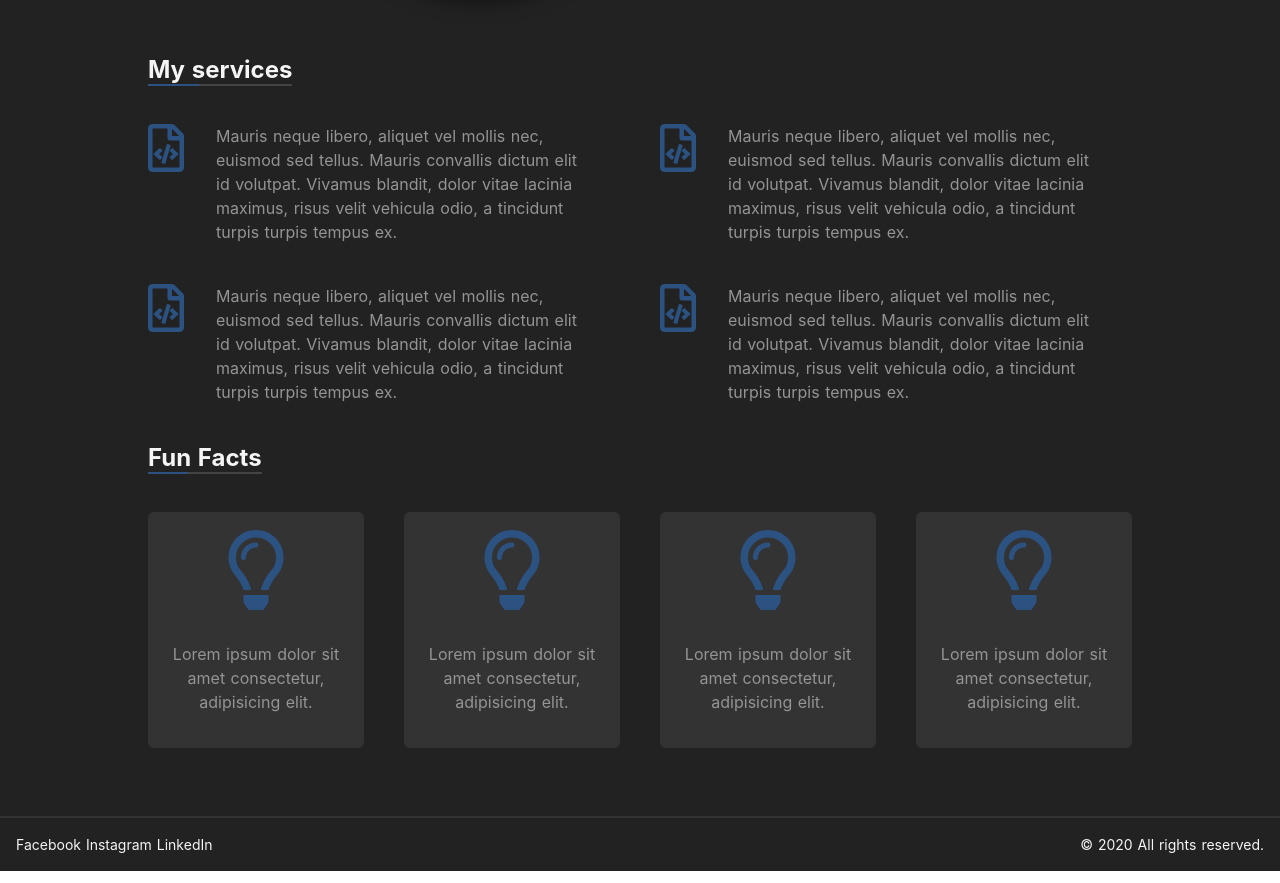
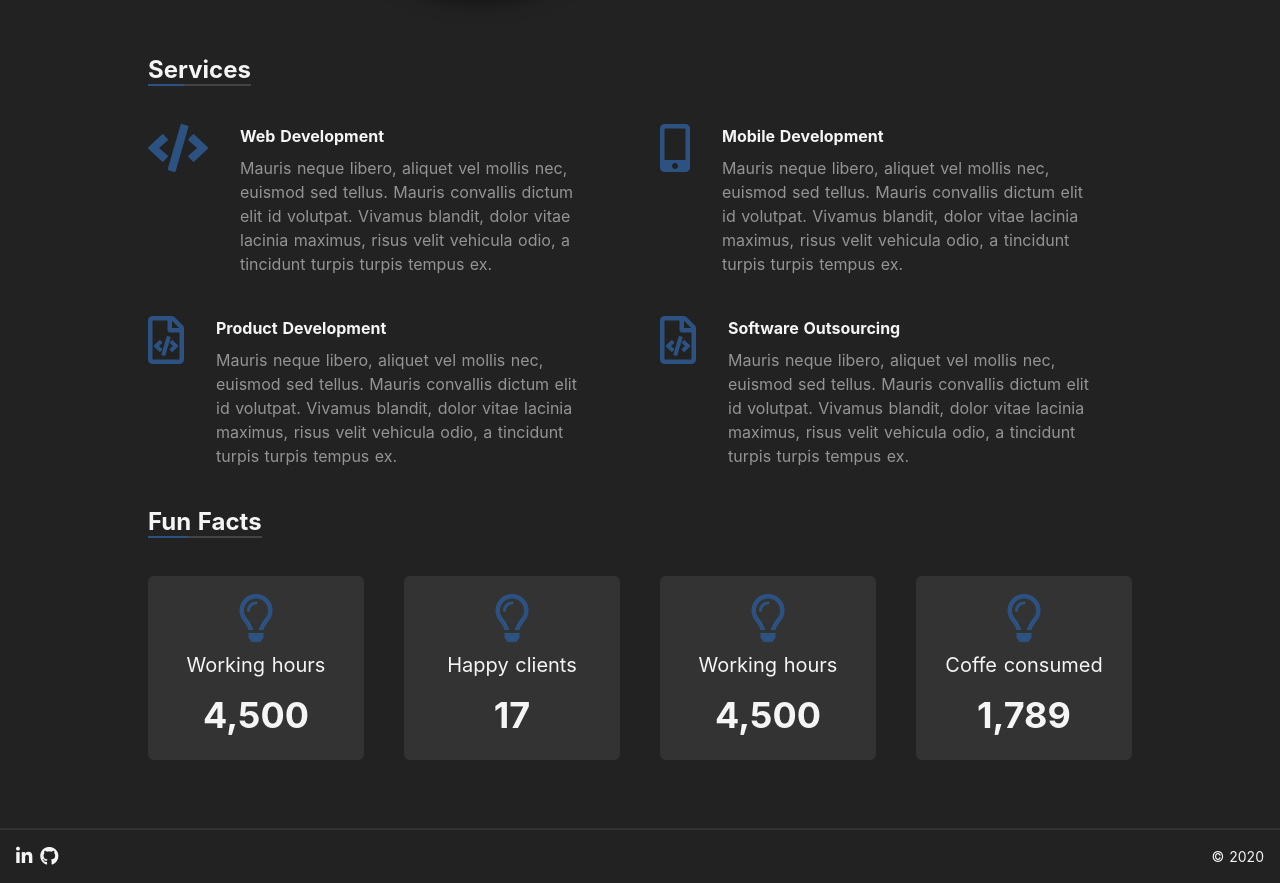
Before and after one commit to JuanNitram/personal-blog, a Nuxt app: page / in a window 1280 px wide. Shown: the part 500-1383 px from the top of the page. Built offline with nearby package versions, Linux system fonts and the light colour scheme.

Commit message:
Add social links

```diff
--- a/components/layout/Footer.vue
+++ b/components/layout/Footer.vue
@@ -2,10 +2,15 @@
     <footer class='w-full text-center border-t-2 border-gray-800 p-4 pin-b'>
         <div class="flex justify-between text-gray-100 text-sm">
           <div class="">
-            Facebook Instagram LinkedIn
+            <a href="https://uy.linkedin.com/in/juan-vargas-807b72142" target="blank">
+              <i class="fab fa-linkedin-in fa-lg mr-2"></i>
+            </a>
+            <a href="https://github.com/JuanNitram" target="blank">
+              <i class="fab fa-github fa-lg"></i>
+            </a>
           </div>
           <div class="">
-            © 2020 All rights reserved.
+            © 2020
           </div>
         </div>
     </footer>
--- a/components/pages/home/Facts.vue
+++ b/components/pages/home/Facts.vue
@@ -6,34 +6,30 @@
         <div class="flex flex-col lg:flex-row">
             <div class="w-full lg:w-1/4 px-10 py-5 lg:px-5 lg:py-5">
                 <div class="bg-gray-800 border-2 border-gray-800 rounded-md p-4 flex flex-col justify-between items-center">
-                    <i class="far fa-lightbulb fa-5x text-blue-800"></i>
-                    <p class="text-center pt-8 pb-4">
-                        Lorem ipsum dolor sit amet consectetur, adipisicing elit.
-                    </p>
+                    <i class="far fa-lightbulb fa-3x text-blue-800"></i>
+                    <h2 class="text-xl text-gray-100 text-center py-2">Working hours</h2>
+                    <h1 class="text-4xl text-gray-100 text-center font-bold">4,500</h1>
                 </div>
             </div>
             <div class="w-full lg:w-1/4 px-10 py-5 lg:px-5 lg:py-5">
                 <div class="bg-gray-800 border-2 border-gray-800 rounded-md p-4 flex flex-col justify-between items-center">
-                    <i class="far fa-lightbulb fa-5x text-blue-800"></i>
-                    <p class="text-center pt-8 pb-4">
-                        Lorem ipsum dolor sit amet consectetur, adipisicing elit.
-                    </p>
+                    <i class="far fa-lightbulb fa-3x text-blue-800"></i>
+                    <h2 class="text-xl text-gray-100 text-center py-2">Happy clients</h2>
+                    <h1 class="text-4xl text-gray-100 text-center font-bold">17</h1>
                 </div>
             </div>
             <div class="w-full lg:w-1/4 px-10 py-5 lg:px-5 lg:py-5">
                 <div class="bg-gray-800 border-2 border-gray-800 rounded-md p-4 flex flex-col justify-between items-center">
-                    <i class="far fa-lightbulb fa-5x text-blue-800"></i>
-                    <p class="text-center pt-8 pb-4">
-                        Lorem ipsum dolor sit amet consectetur, adipisicing elit.
-                    </p>
+                    <i class="far fa-lightbulb fa-3x text-blue-800"></i>
+                    <h2 class="text-xl text-gray-100 text-center py-2">Working hours</h2>
+                    <h1 class="text-4xl text-gray-100 text-center font-bold">4,500</h1>
                 </div>
             </div>
             <div class="w-full lg:w-1/4 px-10 py-5 lg:px-5 lg:py-5">
                 <div class="bg-gray-800 border-2 border-gray-800 rounded-md p-4 flex flex-col justify-between items-center">
-                    <i class="far fa-lightbulb fa-5x text-blue-800"></i>
-                    <p class="text-center pt-8 pb-4">
-                        Lorem ipsum dolor sit amet consectetur, adipisicing elit.
-                    </p>
+                    <i class="far fa-lightbulb fa-3x text-blue-800"></i>
+                    <h2 class="text-xl text-gray-100 text-center py-2">Coffe consumed</h2>
+                    <h1 class="text-4xl text-gray-100 text-center font-bold">1,789</h1>
                 </div>
             </div>
         </div>
--- a/components/pages/home/Services.vue
+++ b/components/pages/home/Services.vue
@@ -5,30 +5,42 @@
         </div>
         <div class="block lg:flex">
             <div class="w-full lg:w-1/2 p-5 flex justify-between">
-                <i class="far fa-file-code fa-3x px-5 lg:px-0 lg:pb-0 text-blue-800 text-blue-800"></i>
-                <p class="px-0 lg:px-8 text-left">
+                <i class="fas fa-code fa-3x px-5 lg:px-0 lg:pb-0 text-blue-800 text-blue-800"></i>
+                <div class="px-0 lg:px-8 text-left">
+                    <h1 class="text-md text-gray-100 font-bold pb-2">Web Development</h1>
+                    <p>
                         Mauris neque libero, aliquet vel mollis nec, euismod sed tellus. Mauris convallis dictum elit id volutpat. Vivamus blandit, dolor vitae lacinia maximus, risus velit vehicula odio, a tincidunt turpis turpis tempus ex.
                     </p>
                 </div>
+            </div>
             <div class="w-full lg:w-1/2 p-5 flex justify-between">
-                <i class="far fa-file-code fa-3x px-5 lg:px-0 lg:pb-0 text-blue-800 text-blue-800"></i>
-                <p class="px-0 lg:px-8 text-left">
+                <i class="fas fa-mobile-alt fa-3x px-5 lg:px-0 lg:pb-0 text-blue-800 text-blue-800"></i>
+                <div class="px-0 lg:px-8 text-left">
+                    <h1 class="text-md text-gray-100 font-bold pb-2">Mobile Development</h1>
+                    <p>
                         Mauris neque libero, aliquet vel mollis nec, euismod sed tellus. Mauris convallis dictum elit id volutpat. Vivamus blandit, dolor vitae lacinia maximus, risus velit vehicula odio, a tincidunt turpis turpis tempus ex.
                     </p>
+                </div>
             </div>
         </div>
         <div class="block lg:flex">
             <div class="w-full lg:w-1/2 p-5 flex justify-between">
                 <i class="far fa-file-code fa-3x px-5 lg:px-0 lg:pb-0 text-blue-800 text-blue-800"></i>
-                <p class="px-0 lg:px-8 text-left">
+                <div class="px-0 lg:px-8 text-left">
+                    <h1 class="text-md text-gray-100 font-bold pb-2">Product Development</h1>
+                    <p>
                         Mauris neque libero, aliquet vel mollis nec, euismod sed tellus. Mauris convallis dictum elit id volutpat. Vivamus blandit, dolor vitae lacinia maximus, risus velit vehicula odio, a tincidunt turpis turpis tempus ex.
                     </p>
                 </div>
+            </div>
             <div class="w-full lg:w-1/2 p-5 flex justify-between">
                 <i class="far fa-file-code fa-3x px-5 lg:px-0 lg:pb-0 text-blue-800 text-blue-800"></i>
-                <p class="px-0 lg:px-8 text-left">
+                <div class="px-0 lg:px-8 text-left">
+                    <h1 class="text-md text-gray-100 font-bold pb-2">Software Outsourcing</h1>
+                    <p>
                         Mauris neque libero, aliquet vel mollis nec, euismod sed tellus. Mauris convallis dictum elit id volutpat. Vivamus blandit, dolor vitae lacinia maximus, risus velit vehicula odio, a tincidunt turpis turpis tempus ex.
                     </p>
+                </div>
             </div>
         </div>
     </div>
--- a/lang/en.js
+++ b/lang/en.js
@@ -2,7 +2,7 @@ export default {
     description: "I'm currently a software developer, taking responsibility for tasks in both backend and frontend. I have been working the last 5 years developing systems of different requirements, such as ecommerce, people recruitment platform, business platform and different types of websites.",
     downloadCv: "Download CV",
     contactMe: "Contact Me",
-    services: 'My services',
+    services: 'Services',
     funFacts: 'Fun Facts',
     resume: 'Resume',
     yearsExperience: '5 years of experience',
--- a/lang/es.js
+++ b/lang/es.js
@@ -2,7 +2,7 @@ export default {
     description: "Actualmente soy desarrollador de software, asumiendo la responsabilidad de las tareas tanto en backend como en frontend. He trabajado durante los últimos 5 años desarrollando sistemas de diferentes requisitos, como comercio electrónico, plataforma de reclutamiento de personas, plataforma de negocios y diferentes tipos de sitios web.",
     downloadCv: "Descargar CV",
     contactMe: "Contáctame",
-    services: "Mis servicios",
+    services: "Servicios",
     funFacts: "Datos curiosos",
     resume: 'Resumen',
     yearsExperience: '5 años de experiencia',
```
Also changed, not shown: 9 other files (tests, documents, lock files or other folders). Lines whose indentation alone changed are shown as unchanged.
